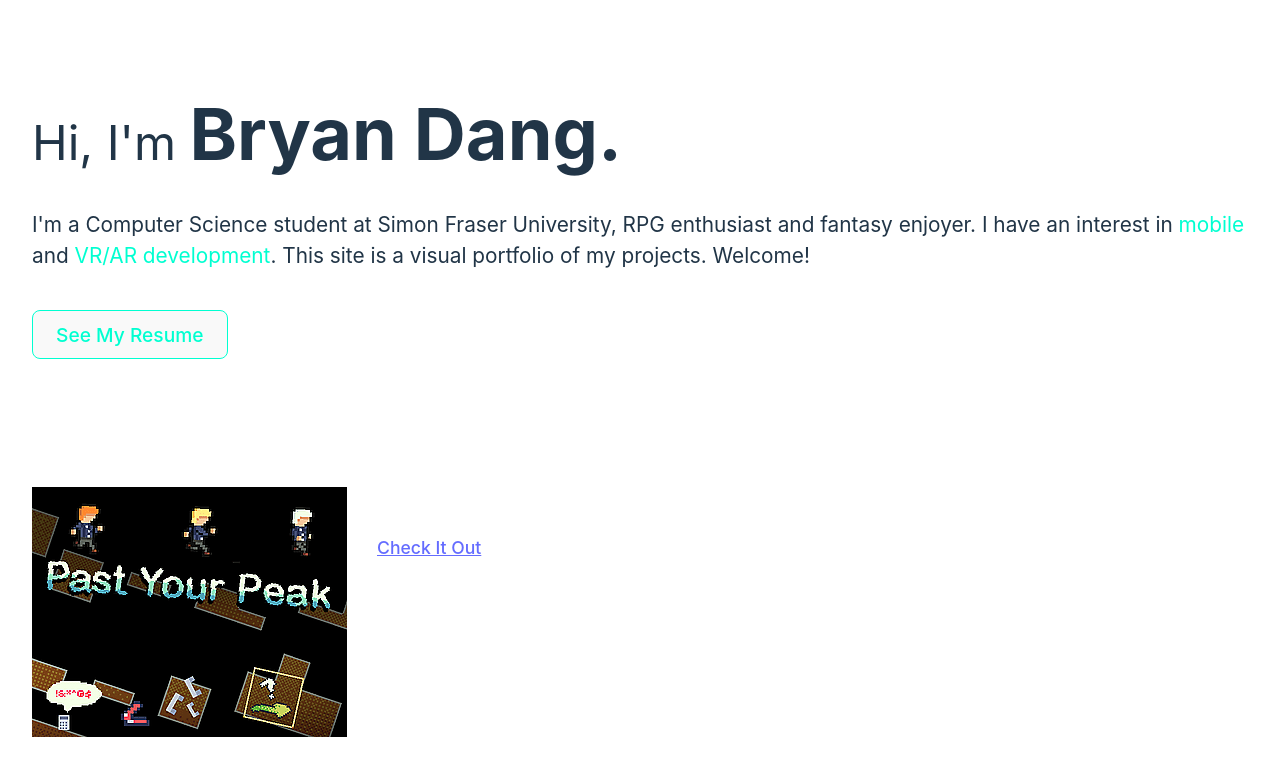
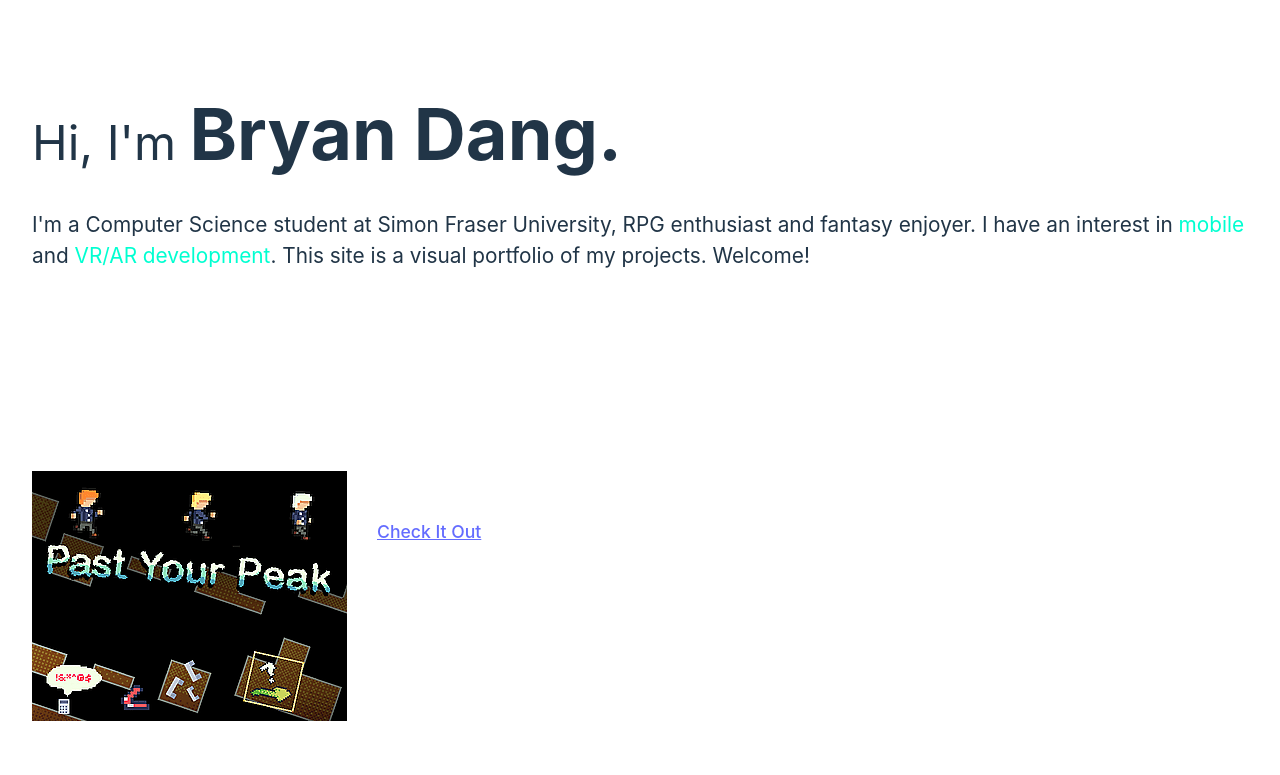
Before and after one commit to itsBryD/portfolio, a React (Vite) app: page / in a window 1280 px wide. Shown: the top 775 px of the page. Built offline with nearby package versions, Linux system fonts and the light colour scheme.

Commit message:
hide resume for now

```diff
--- a/src/App.css
+++ b/src/App.css
@@ -7,7 +7,7 @@
 
 .logo-linkedin {
   height: 3em;
-  margin-left: 20px;
+  /* margin-left: 20px; */
   /* padding: 1.5em; */
 }
 
@@ -19,7 +19,7 @@
 .resume {
   display: flex;
   align-items: center;
-  padding-top: 1em;
+  /* padding-top: 1em; */
   /* margin-top: 20px; */
 }
 
--- a/src/App.jsx
+++ b/src/App.jsx
@@ -32,9 +32,9 @@ function App() {
       </p>
 
       <div className="resume">
-        <button onClick={openResume}>
+        {/* <button onClick={openResume}>
           See My Resume
-        </button>
+        </button> */}
         <div>
           <a href="https://www.linkedin.com/in/bryanjhdang/" target="_blank">
             <img src={linkedinLogo} className="logo-linkedin" alt="LinkedIn logo" />
```
